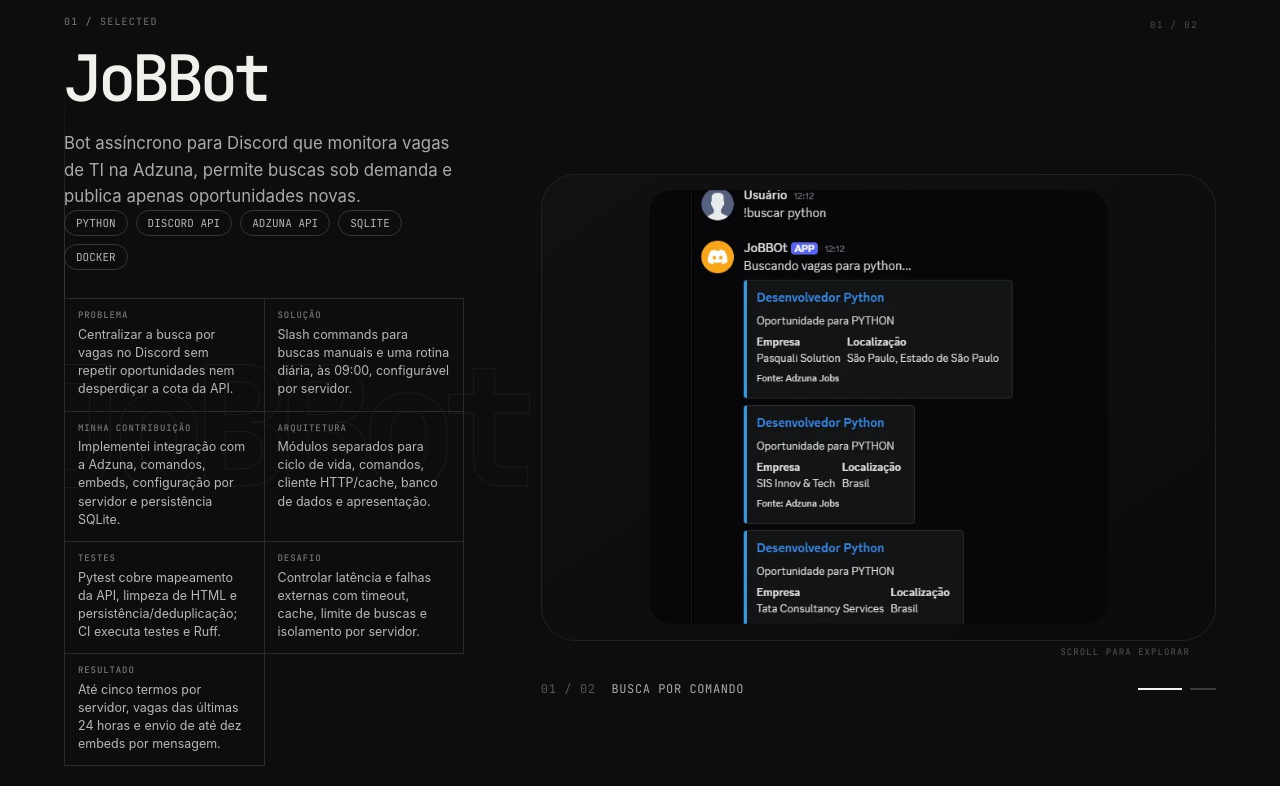
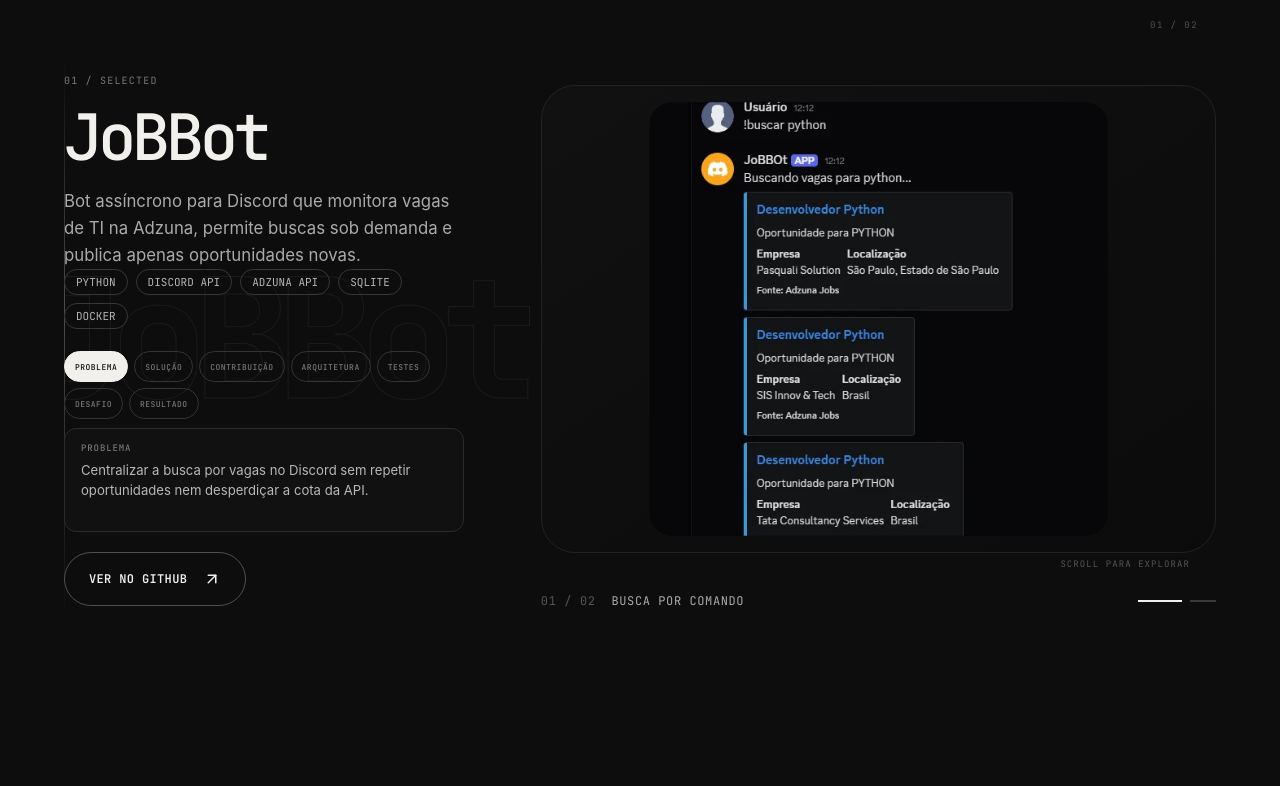
Before and after one commit to mesql1/portfolio_luiz, a Next.js app: page / in a window 1280 px wide. Shown: the part 2068-2854 px from the top of the page. Built offline with nearby package versions, Linux system fonts and the light colour scheme.

Commit message:
Compacta detalhes técnicos dos projetos em abas

```diff
--- a/app/globals.css
+++ b/app/globals.css
@@ -61,10 +61,14 @@ button,a { -webkit-tap-highlight-color:transparent; }
 .project-card li { padding:11px 0; border-bottom:1px solid var(--line); color:#b4b4b4; font-size:.9rem; }
 .project-card li:before { content:"+"; margin-right:12px; font-family:var(--mono); color:#686868; }
 .project-card .button { margin-top:4px; }
-.project-evidence { display:grid; grid-template-columns:repeat(2,minmax(0,1fr)); margin:28px 0 18px; border-top:1px solid var(--line); border-left:1px solid var(--line); }
-.project-evidence>div { min-width:0; padding:11px 13px 12px; border-right:1px solid var(--line); border-bottom:1px solid var(--line); }
-.project-evidence dt { margin:0 0 5px; color:#777; font:500 9px/1.2 var(--mono); letter-spacing:.1em; text-transform:uppercase; }
-.project-evidence dd { margin:0; color:#b8b8b8; font-size:.78rem; line-height:1.45; }
+.project-evidence { margin:22px 0 16px; }
+.project-evidence__tabs { display:flex; flex-wrap:wrap; gap:6px; margin-bottom:9px; }
+.project-evidence__tabs button { min-height:31px; padding:0 10px; border:1px solid #343434; border-radius:999px; background:transparent; color:#777; cursor:pointer; font:500 8px/1 var(--mono); letter-spacing:.06em; text-transform:uppercase; transition:background .22s,color .22s,border-color .22s,transform .22s; }
+.project-evidence__tabs button:hover { color:#d8d8d8; border-color:#555; transform:translateY(-1px); }
+.project-evidence__tabs button[aria-selected="true"] { border-color:var(--fg); background:var(--fg); color:var(--bg); }
+.project-evidence__panel { min-height:104px; padding:14px 16px; border:1px solid var(--line); border-radius:12px; background:rgba(255,255,255,.018); }
+.project-evidence__panel span { display:block; margin-bottom:7px; color:#777; font:500 9px/1.2 var(--mono); letter-spacing:.1em; text-transform:uppercase; }
+.project-evidence__panel p { margin:0; color:#b8b8b8; font-size:.82rem; line-height:1.5; }
 .project-visual { position:relative; min-height:clamp(390px,48vw,650px); padding:12px; border:1px solid #2d2d2d; border-radius:28px; overflow:hidden; background:#131313; box-shadow:0 30px 80px rgba(0,0,0,.35); transition:transform .4s,border-color .3s; }
 .project-card:hover .project-carousel__slot--center .project-visual { border-color:#555; }
 .window-bar { height:40px; display:flex; align-items:center; gap:6px; padding:0 8px; border-bottom:1px solid #303030; }
@@ -147,6 +151,16 @@ footer { min-height:180px; display:grid; grid-template-columns:1fr auto 1fr; ali
 @keyframes github-code-wheel { 0%,24% { transform:translateY(0) rotateX(0); } 33%,57% { transform:translateY(-46px) rotateX(-2deg); } 66%,90% { transform:translateY(-92px) rotateX(0); } 100% { transform:translateY(-138px) rotateX(2deg); } }
 @keyframes github-code-wheel-reduced { 0%,24% { transform:translateY(0); } 33%,57% { transform:translateY(-46px); } 66%,90% { transform:translateY(-92px); } 100% { transform:translateY(-138px); } }
 @keyframes bob { 0%,100% { transform:translateY(0); } 50% { transform:translateY(9px); } }
+@media (max-height:760px) and (min-width:901px) {
+  .project-card__sticky { top:86px; min-height:calc(100vh - 100px); }
+  .project-card h3 { margin:14px 0; font-size:clamp(2.2rem,4vw,4.4rem); }
+  .project-card__copy>p { margin:0; font-size:.95rem; line-height:1.5; }
+  .project-evidence { margin:16px 0 12px; }
+  .project-evidence__tabs button { min-height:28px; padding:0 8px; }
+  .project-evidence__panel { min-height:84px; padding:10px 13px; }
+  .project-card .button { min-height:46px; }
+  .project-scroll-gallery__stage { height:min(60vh,560px); min-height:360px; }
+}
 @media (max-width:900px) {
   .social-list { grid-template-columns:repeat(3,minmax(0,1fr)); }
   .hero { min-height:900px; }.hero h1 { font-size:clamp(4.2rem,15vw,8rem); }.hero h1 span:last-child { padding-left:5vw; }.hero__bottom { grid-template-columns:1fr; }.scroll-cue { display:none; }
@@ -155,7 +169,7 @@ footer { min-height:180px; display:grid; grid-template-columns:1fr auto 1fr; ali
 }
 @media (max-width:600px) {
   .nav-shell { top:10px; padding:0 8px; }.nav-links { width:min(100%,420px); gap:1px; padding:4px; font-size:10px; }.nav-links::before { top:4px; height:44px; }.nav-links>a { flex:1; min-height:44px; padding:0 7px; letter-spacing:.01em; }.hero { min-height:760px; padding-top:112px; }.hero__eyebrow span:last-child { display:none; }.hero h1 { margin:7vh 0; font-size:clamp(3.45rem,17vw,5.2rem); line-height:.82; }.hero h1 span:last-child { padding-left:0; }.hero__bottom { gap:28px; }.hero__actions { align-items:stretch; }.button { min-height:50px; padding:0 18px; }.hero__actions .button { flex:1; }.section { padding-top:90px; padding-bottom:90px; }.section-title { margin-bottom:54px; }.section-title__line { display:none; }
-  .project-card--scroll { padding-bottom:100px; }.project-card__sticky { gap:30px; }.project-card h3 { font-size:2.65rem; }.project-evidence { grid-template-columns:1fr; }.project-carousel__stage { display:block; padding:18px 0 28px; }.project-carousel__slot--side { display:none; }.project-carousel__slot--center { width:100%; margin:0 auto; }.project-carousel__slot--center .project-visual { min-height:380px; border-radius:20px; }.carousel-arrow { width:48px; height:48px; }.carousel-arrow--left { left:6px; }.carousel-arrow--right { right:6px; }.project-carousel figcaption { gap:10px; font-size:10px; }.carousel-dots button { width:20px; }.carousel-dots button.active { width:34px; }.discord-ui { grid-template-columns:48px 1fr; }.discord-sidebar { padding:18px 8px; }.discord-sidebar b,.discord-sidebar span { width:28px;height:28px; }.discord-content { padding:18px 12px; }.finance-ui { padding:26px 18px; }.bars { height:150px; }.finance-list { flex-wrap:wrap; }.coming-soon { grid-template-columns:1fr; padding:28px; }.coming-soon>span { font-size:2rem; }
+  .project-card--scroll { padding-bottom:100px; }.project-card__sticky { gap:30px; }.project-card h3 { font-size:2.65rem; }.project-evidence__tabs { gap:5px; }.project-evidence__tabs button { min-height:36px; flex:1 0 auto; }.project-evidence__panel { min-height:126px; }.project-carousel__stage { display:block; padding:18px 0 28px; }.project-carousel__slot--side { display:none; }.project-carousel__slot--center { width:100%; margin:0 auto; }.project-carousel__slot--center .project-visual { min-height:380px; border-radius:20px; }.carousel-arrow { width:48px; height:48px; }.carousel-arrow--left { left:6px; }.carousel-arrow--right { right:6px; }.project-carousel figcaption { gap:10px; font-size:10px; }.carousel-dots button { width:20px; }.carousel-dots button.active { width:34px; }.discord-ui { grid-template-columns:48px 1fr; }.discord-sidebar { padding:18px 8px; }.discord-sidebar b,.discord-sidebar span { width:28px;height:28px; }.discord-content { padding:18px 12px; }.finance-ui { padding:26px 18px; }.bars { height:150px; }.finance-list { flex-wrap:wrap; }.coming-soon { grid-template-columns:1fr; padding:28px; }.coming-soon>span { font-size:2rem; }
   .about-grid { gap:55px; }.about-copy .lead { font-size:2.2rem; }.identity-card { min-height:430px; }.tech-intro { align-items:flex-start; flex-direction:column; }.tech-intro h2 { font-size:3.5rem; }.tech-grid { grid-template-columns:1fr; grid-template-areas:"a" "b" "c" "d" "e"; }.tech-group { min-height:180px; }.github-section { min-height:740px; }.github-copy h2 { font-size:7rem; }.contact-section { min-height:680px; }.contact-section h2 { font-size:4.1rem; }.social-list { grid-template-columns:repeat(2,minmax(0,1fr)); }.social-link { min-height:92px; padding:14px 7px; flex-direction:column; justify-content:center; gap:10px; text-align:center; }.social-link:nth-child(odd) { border-right:1px solid #333; }.social-link:nth-child(even) { border-right:0; }.social-link:nth-child(-n+4) { border-bottom:1px solid #333; }.social-link:last-child { border-right:1px solid #333; border-bottom:0; }.social-link:hover:not([aria-disabled="true"]) { padding:14px 7px; }.social-link>span { flex-direction:column; gap:7px; }.social-link>svg { display:none; } footer { grid-template-columns:1fr; text-align:left; } footer p:last-child { text-align:left; }
 }
 @media (prefers-reduced-motion:reduce) { .nav-links::before { transition:transform .52s cubic-bezier(.22,1,.36,1),width .42s cubic-bezier(.22,1,.36,1),opacity .15s ease!important; } html { scroll-behavior:auto; } *,*::before,*::after { animation-duration:.01ms!important; animation-iteration-count:1!important; transition-duration:.01ms!important; }.carousel-frame--in,.carousel-frame--out { animation-duration:.68s!important; }.reveal { transform:none; transition:opacity .7s ease!important; }.hero::after { animation:hero-progress 2.7s .15s cubic-bezier(.22,1,.36,1) both!important; }.hero__eyebrow { animation:hero-meta-in .65s .12s cubic-bezier(.22,1,.36,1) both!important; }.hero h1 span:first-child { animation:hero-backend-in .9s .28s cubic-bezier(.22,1,.36,1) both!important; }.hero h1 span:last-child { animation:hero-developer-in 1.05s .62s cubic-bezier(.22,1,.36,1) both!important; }.hero h1 i { animation:hero-dot-pulse 2.2s 1.55s ease-in-out infinite!important; }.hero__bottom { animation:hero-bottom-in .8s 1.05s cubic-bezier(.22,1,.36,1) both!important; }.scroll-cue { animation:hero-cue-in .65s 1.35s ease both,bob 2.2s 2s ease-in-out infinite!important; }.orbit--hero { opacity:1!important; transform:none!important; animation:none!important; }.github-code__wheel-track { animation:github-code-wheel-reduced 12s ease-in-out infinite!important; }.contact-section.is-visible h2 i { animation:contact-question-in .8s 2s cubic-bezier(.22,1,.36,1) both!important; } }
--- a/components/portfolio.tsx
+++ b/components/portfolio.tsx
@@ -131,16 +131,33 @@ function ProjectScrollGallery({ kind, name, current, onSelect }: { kind: "discor
 const caseStudyLabels = {
   problem: "Problema",
   solution: "Solução",
-  contribution: "Minha contribuição",
+  contribution: "Contribuição",
   architecture: "Arquitetura",
   tests: "Testes",
   challenge: "Desafio",
   result: "Resultado",
 } as const;
 
-function ProjectEvidence({ details }: { details: (typeof projects)[number]["caseStudy"] }) {
+function ProjectEvidence({ details, projectId }: { details: (typeof projects)[number]["caseStudy"]; projectId: string }) {
   const entries = Object.entries(details) as [keyof typeof caseStudyLabels, string][];
-  return <dl className="project-evidence">{entries.map(([key, value]) => <div key={key}><dt>{caseStudyLabels[key]}</dt><dd>{value}</dd></div>)}</dl>;
+  const [activeKey, setActiveKey] = useState<keyof typeof caseStudyLabels>("problem");
+  const activeIndex = entries.findIndex(([key]) => key === activeKey);
+  const selectRelative = (delta: number) => {
+    const nextIndex = (activeIndex + delta + entries.length) % entries.length;
+    setActiveKey(entries[nextIndex][0]);
+  };
+  return <div className="project-evidence">
+    <div className="project-evidence__tabs" role="tablist" aria-label="Detalhes técnicos do projeto" onKeyDown={event => {
+      if (event.key === "ArrowRight") { event.preventDefault(); selectRelative(1); }
+      if (event.key === "ArrowLeft") { event.preventDefault(); selectRelative(-1); }
+    }}>
+      {entries.map(([key]) => <button key={key} id={`${projectId}-tab-${key}`} type="button" role="tab" aria-selected={activeKey === key} aria-controls={`${projectId}-panel`} tabIndex={activeKey === key ? 0 : -1} onClick={() => setActiveKey(key)}>{caseStudyLabels[key]}</button>)}
+    </div>
+    <div className="project-evidence__panel" id={`${projectId}-panel`} role="tabpanel" aria-labelledby={`${projectId}-tab-${activeKey}`} tabIndex={0}>
+      <span>{caseStudyLabels[activeKey]}</span>
+      <p>{details[activeKey]}</p>
+    </div>
+  </div>;
 }
 
 export function ProjectCard({ project, reverse = false }: { project: (typeof projects)[number]; reverse?: boolean }) {
@@ -184,7 +201,7 @@ export function ProjectCard({ project, reverse = false }: { project: (typeof pro
     window.scrollTo({ top: cardTop - 110 + scrollable * progress, behavior: "smooth" });
   };
 
-  return <article ref={cardRef} className={`project-card project-card--scroll reveal ${reverse ? "project-card--reverse" : ""}`} style={{ "--slide-count": slideCount } as CSSProperties}><div className="project-card__sticky"><div className="project-card__cinematic" aria-hidden="true"><span>{project.name}</span><i /><small>{String(current + 1).padStart(2, "0")} / {String(slideCount).padStart(2, "0")}</small></div><div className="project-card__copy"><div className="project-number">{project.number} / SELECTED</div><h3>{project.name}</h3><p>{project.description}</p><div className="tag-list">{project.technologies.map(item => <span key={item}>{item}</span>)}</div><ProjectEvidence details={project.caseStudy} /><Button href={project.href} variant="outline">Ver no GitHub</Button></div><ProjectScrollGallery kind={project.visual} name={project.name} current={current} onSelect={scrollToSlide} /><ProjectCarousel kind={project.visual} name={project.name} /></div></article>;
+  return <article ref={cardRef} className={`project-card project-card--scroll reveal ${reverse ? "project-card--reverse" : ""}`} style={{ "--slide-count": slideCount } as CSSProperties}><div className="project-card__sticky"><div className="project-card__cinematic" aria-hidden="true"><span>{project.name}</span><i /><small>{String(current + 1).padStart(2, "0")} / {String(slideCount).padStart(2, "0")}</small></div><div className="project-card__copy"><div className="project-number">{project.number} / SELECTED</div><h3>{project.name}</h3><p>{project.description}</p><div className="tag-list">{project.technologies.map(item => <span key={item}>{item}</span>)}</div><ProjectEvidence projectId={`project-${project.number}`} details={project.caseStudy} /><Button href={project.href} variant="outline">Ver no GitHub</Button></div><ProjectScrollGallery kind={project.visual} name={project.name} current={current} onSelect={scrollToSlide} /><ProjectCarousel kind={project.visual} name={project.name} /></div></article>;
 }
 
 export function TechnologyGroup({ group, index }: { group: (typeof technologyGroups)[number]; index: number }) {
```
